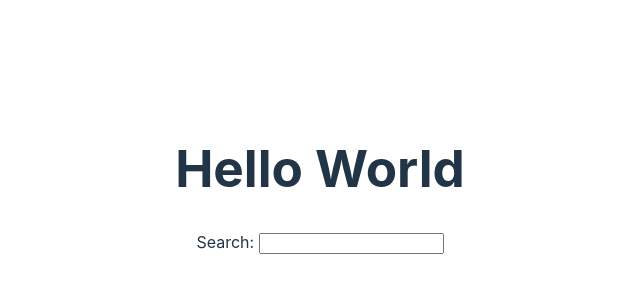
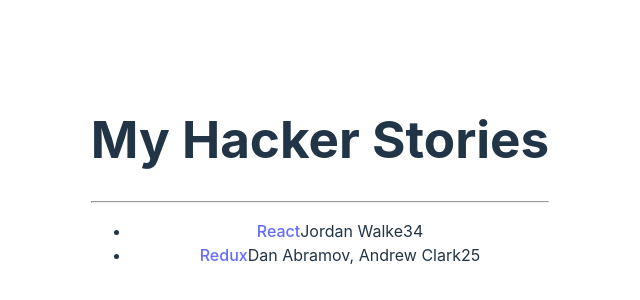
Before and after one commit to isaacrossi/hacker-stories, a React (Vite) app: page / in a window 1280 px wide. Shown: the part 220-520 px from the top of the page, without its empty margins (320-960 px from the left). Built offline with nearby package versions, Linux system fonts and the light colour scheme.

Commit message:
created a List and Search component

```diff
--- a/src/App.jsx
+++ b/src/App.jsx
@@ -1,15 +1,59 @@
 import * as React from "react";
 import "./App.css";
 
-const title = "React";
+const list = [
+  {
+    title: "React",
+    url: "https://reactjs.org/",
+    author: "Jordan Walke",
+    num_comments: 3,
+    points: 4,
+    objectID: 0,
+  },
+  {
+    title: "Redux",
+    url: "https://redux.js.org/",
+    author: "Dan Abramov, Andrew Clark",
+    num_comments: 2,
+    points: 5,
+    objectID: 1,
+  },
+];
 function App() {
   return (
     <div>
-      <h1>Hello World</h1>
-      <label htmlFor="search"> Search: </label>
-      <input id="search" type="text" />
+      <h1>My Hacker Stories</h1>
+      <Search />
+      <hr />
+      <List />
     </div>
   );
 }
 
+function List() {
+  return (
+    <ul>
+      {list.map((item) => {
+        return (
+          <li key={item.id}>
+            <span>
+              <a href={item.url}>{item.title}</a>
+            </span>
+            <span>{item.author}</span>
+            <span>{item.num_comments}</span>
+            <span>{item.points}</span>
+          </li>
+        );
+      })}
+    </ul>
+  );
+}
+
+function Search() {
+  <div>
+    <label htmlFor="search"> Search: </label>
+    <input id="search" type="text" />
+  </div>;
+}
+
 export default App;
```
Also changed, not shown: .eslintrc.cjs (deleted).
